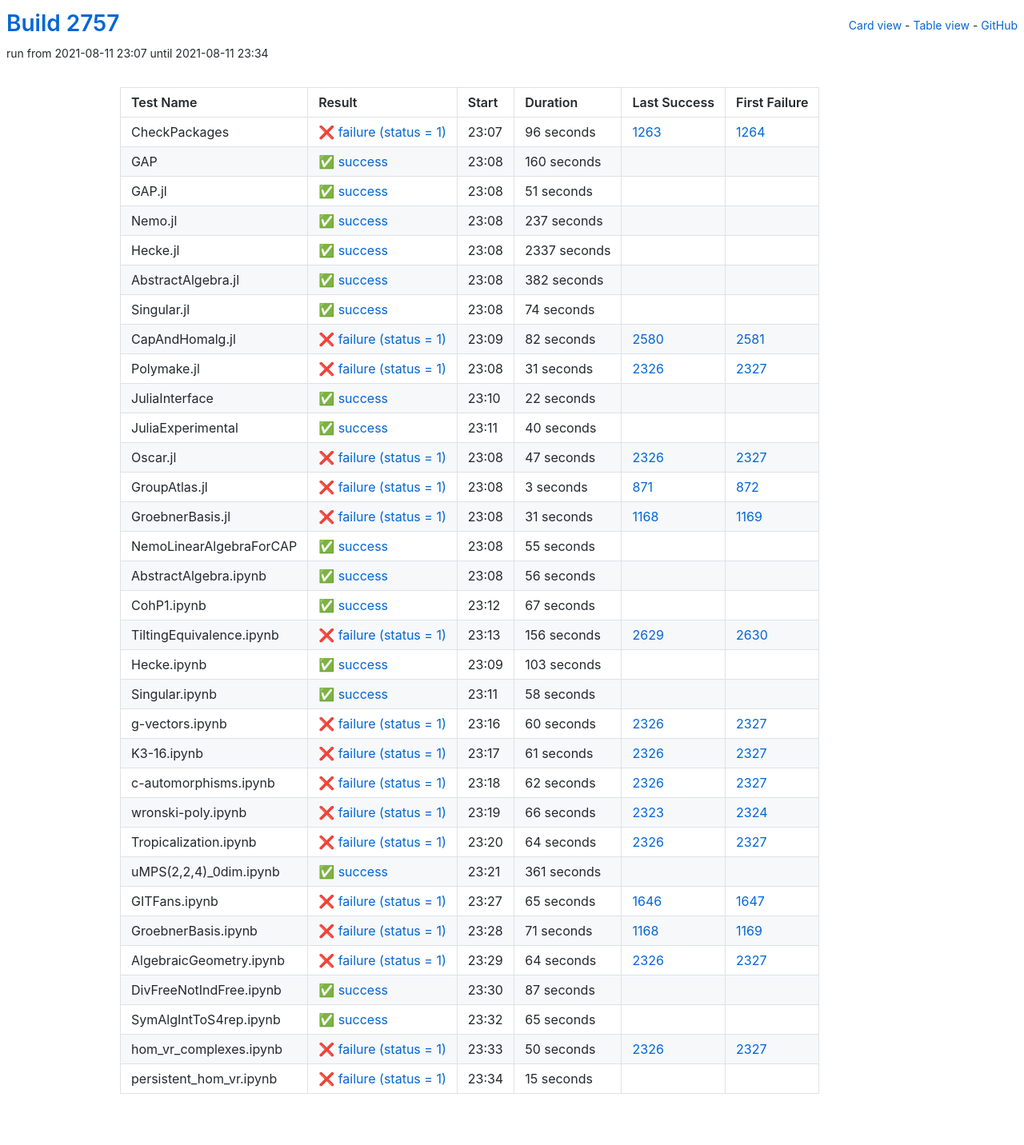
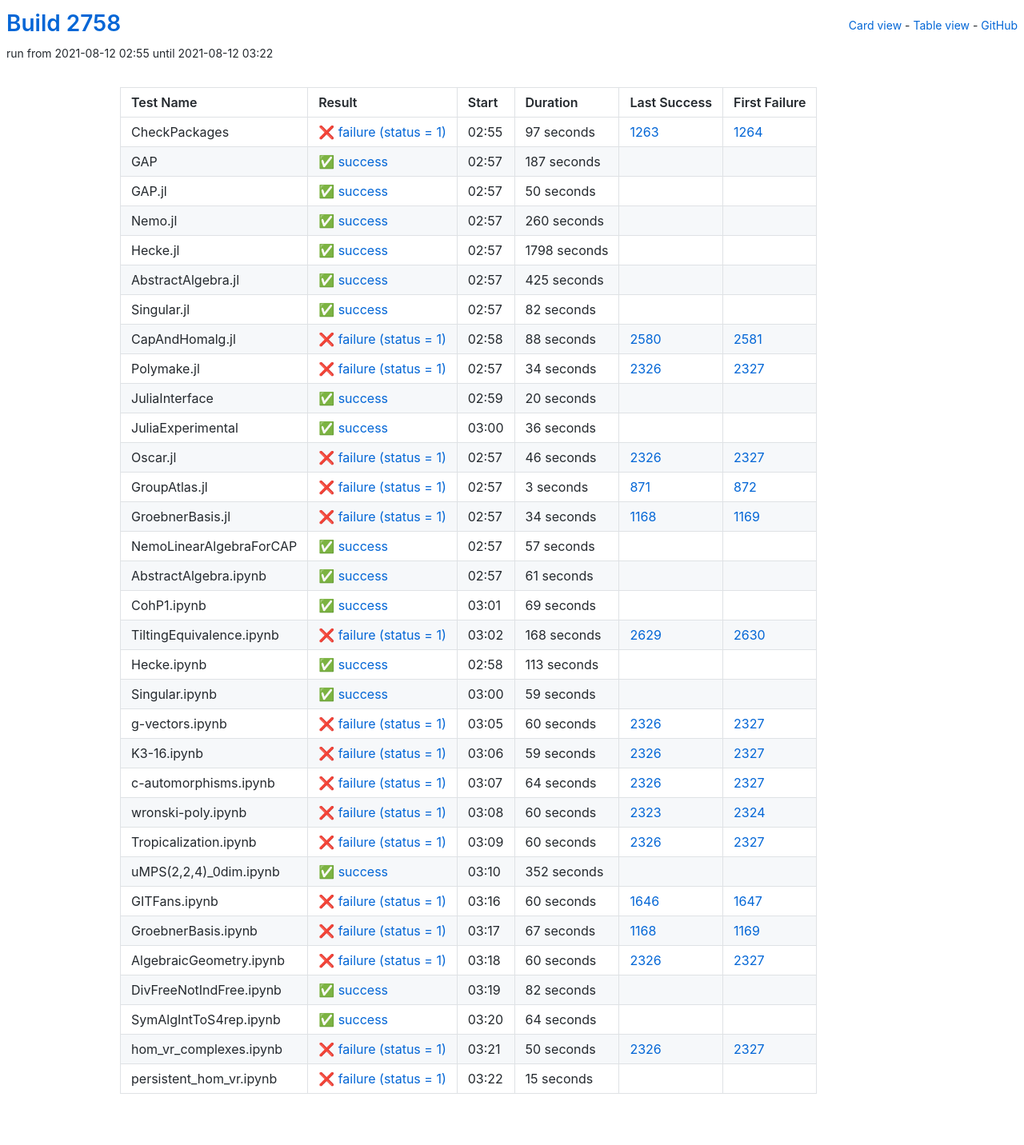
Before and after one commit to oscar-system/oscar-ci-status-stable, a Jekyll site: the page built from table.html, in a window 1280 px wide. Shown: the whole page at 80% size. Built offline with Jekyll 4.4.1, drawn with Linux system fonts in a browser that asks for light colours.

Commit message:
Build #2758

```diff
--- a/_data/ci.yml
+++ b/_data/ci.yml
@@ -1,6 +1,6 @@
 ---
-build: 2757
-build_url: https://oscarci.mathematik.uni-kl.de/job/oscar-stable/2757/
+build: 2758
+build_url: https://oscarci.mathematik.uni-kl.de/job/oscar-stable/2758/
 job: oscar-stable
 organization: oscar-system
 repo: oscar-ci-status-stable
@@ -8,152 +8,152 @@ repourl: https://github.com/oscar-system/oscar-ci-status-stable
 tests:
 - name: CheckPackages
   id: checkpackages
-  log: https://oscarci.mathematik.uni-kl.de/job/oscar-stable/2757/artifact/logs/build-2757/CheckPackages.log
-  start: 2021-08-11 23:07
+  log: https://oscarci.mathematik.uni-kl.de/job/oscar-stable/2758/artifact/logs/build-2758/CheckPackages.log
+  start: 2021-08-12 02:55
   success: false
   exitcode: 1
   status: failure
-  duration: 96
+  duration: 97
   last_success: 1263
   last_success_url: https://oscarci.mathematik.uni-kl.de/job/oscar-stable/1263/
   first_failure: 1264
   first_failure_url: https://oscarci.mathematik.uni-kl.de/job/oscar-stable/1264/
 - name: GAP
   id: gap
-  log: https://oscarci.mathematik.uni-kl.de/job/oscar-stable/2757/artifact/logs/build-2757/GAP.log
-  start: 2021-08-11 23:08
+  log: https://oscarci.mathematik.uni-kl.de/job/oscar-stable/2758/artifact/logs/build-2758/GAP.log
+  start: 2021-08-12 02:57
   success: true
   exitcode: 0
   status: success
-  duration: 160
+  duration: 187
   last_success: false
   last_success_url:
   first_failure: false
   first_failure_url:
 - name: GAP.jl
   id: gap-jl
-  log: https://oscarci.mathematik.uni-kl.de/job/oscar-stable/2757/artifact/logs/build-2757/GAP.jl.log
-  start: 2021-08-11 23:08
+  log: https://oscarci.mathematik.uni-kl.de/job/oscar-stable/2758/artifact/logs/build-2758/GAP.jl.log
+  start: 2021-08-12 02:57
   success: true
   exitcode: 0
   status: success
-  duration: 51
+  duration: 50
   last_success: false
   last_success_url:
   first_failure: false
   first_failure_url:
 - name: Nemo.jl
   id: nemo-jl
-  log: https://oscarci.mathematik.uni-kl.de/job/oscar-stable/2757/artifact/logs/build-2757/Nemo.jl.log
-  start: 2021-08-11 23:08
+  log: https://oscarci.mathematik.uni-kl.de/job/oscar-stable/2758/artifact/logs/build-2758/Nemo.jl.log
+  start: 2021-08-12 02:57
   success: true
   exitcode: 0
   status: success
-  duration: 237
+  duration: 260
   last_success: false
   last_success_url:
   first_failure: false
   first_failure_url:
 - name: Hecke.jl
   id: hecke-jl
-  log: https://oscarci.mathematik.uni-kl.de/job/oscar-stable/2757/artifact/logs/build-2757/Hecke.jl.log
-  start: 2021-08-11 23:08
+  log: https://oscarci.mathematik.uni-kl.de/job/oscar-stable/2758/artifact/logs/build-2758/Hecke.jl.log
+  start: 2021-08-12 02:57
   success: true
   exitcode: 0
   status: success
-  duration: 2337
+  duration: 1798
   last_success: false
   last_success_url:
   first_failure: false
   first_failure_url:
 - name: AbstractAlgebra.jl
   id: abstractalgebra-jl
-  log: https://oscarci.mathematik.uni-kl.de/job/oscar-stable/2757/artifact/logs/build-2757/AbstractAlgebra.jl.log
-  start: 2021-08-11 23:08
+  log: https://oscarci.mathematik.uni-kl.de/job/oscar-stable/2758/artifact/logs/build-2758/AbstractAlgebra.jl.log
+  start: 2021-08-12 02:57
   success: true
   exitcode: 0
   status: success
-  duration: 382
+  duration: 425
   last_success: false
   last_success_url:
   first_failure: false
   first_failure_url:
 - name: Singular.jl
   id: singular-jl
-  log: https://oscarci.mathematik.uni-kl.de/job/oscar-stable/2757/artifact/logs/build-2757/Singular.jl.log
-  start: 2021-08-11 23:08
+  log: https://oscarci.mathematik.uni-kl.de/job/oscar-stable/2758/artifact/logs/build-2758/Singular.jl.log
+  start: 2021-08-12 02:57
   success: true
   exitcode: 0
   status: success
-  duration: 74
+  duration: 82
   last_success: false
   last_success_url:
   first_failure: false
   first_failure_url:
 - name: CapAndHomalg.jl
   id: capandhomalg-jl
-  log: https://oscarci.mathematik.uni-kl.de/job/oscar-stable/2757/artifact/logs/build-2757/CapAndHomalg.jl.log
-  start: 2021-08-11 23:09
+  log: https://oscarci.mathematik.uni-kl.de/job/oscar-stable/2758/artifact/logs/build-2758/CapAndHomalg.jl.log
+  start: 2021-08-12 02:58
   success: false
   exitcode: 1
   status: failure
-  duration: 82
+  duration: 88
   last_success: 2580
   last_success_url: https://oscarci.mathematik.uni-kl.de/job/oscar-stable/2580/
   first_failure: 2581
   first_failure_url: https://oscarci.mathematik.uni-kl.de/job/oscar-stable/2581/
 - name: Polymake.jl
   id: polymake-jl
-  log: https://oscarci.mathematik.uni-kl.de/job/oscar-stable/2757/artifact/logs/build-2757/Polymake.jl.log
-  start: 2021-08-11 23:08
+  log: https://oscarci.mathematik.uni-kl.de/job/oscar-stable/2758/artifact/logs/build-2758/Polymake.jl.log
+  start: 2021-08-12 02:57
   success: false
   exitcode: 1
   status: failure
-  duration: 31
+  duration: 34
   last_success: 2326
   last_success_url: https://oscarci.mathematik.uni-kl.de/job/oscar-stable/2326/
   first_failure: 2327
   first_failure_url: https://oscarci.mathematik.uni-kl.de/job/oscar-stable/2327/
 - name: JuliaInterface
   id: juliainterface
-  log: https://oscarci.mathematik.uni-kl.de/job/oscar-stable/2757/artifact/logs/build-2757/JuliaInterface.log
-  start: 2021-08-11 23:10
+  log: https://oscarci.mathematik.uni-kl.de/job/oscar-stable/2758/artifact/logs/build-2758/JuliaInterface.log
+  start: 2021-08-12 02:59
   success: true
   exitcode: 0
   status: success
-  duration: 22
+  duration: 20
   last_success: false
   last_success_url:
   first_failure: false
   first_failure_url:
 - name: JuliaExperimental
   id: juliaexperimental
-  log: https://oscarci.mathematik.uni-kl.de/job/oscar-stable/2757/artifact/logs/build-2757/JuliaExperimental.log
-  start: 2021-08-11 23:11
+  log: https://oscarci.mathematik.uni-kl.de/job/oscar-stable/2758/artifact/logs/build-2758/JuliaExperimental.log
+  start: 2021-08-12 03:00
   success: true
   exitcode: 0
   status: success
-  duration: 40
+  duration: 36
   last_success: false
   last_success_url:
   first_failure: false
   first_failure_url:
 - name: Oscar.jl
   id: oscar-jl
-  log: https://oscarci.mathematik.uni-kl.de/job/oscar-stable/2757/artifact/logs/build-2757/Oscar.jl.log
-  start: 2021-08-11 23:08
+  log: https://oscarci.mathematik.uni-kl.de/job/oscar-stable/2758/artifact/logs/build-2758/Oscar.jl.log
+  start: 2021-08-12 02:57
   success: false
   exitcode: 1
   status: failure
-  duration: 47
+  duration: 46
   last_success: 2326
   last_success_url: https://oscarci.mathematik.uni-kl.de/job/oscar-stable/2326/
   first_failure: 2327
   first_failure_url: https://oscarci.mathematik.uni-kl.de/job/oscar-stable/2327/
 - name: GroupAtlas.jl
   id: groupatlas-jl
-  log: https://oscarci.mathematik.uni-kl.de/job/oscar-stable/2757/artifact/logs/build-2757/GroupAtlas.jl.log
-  start: 2021-08-11 23:08
+  log: https://oscarci.mathematik.uni-kl.de/job/oscar-stable/2758/artifact/logs/build-2758/GroupAtlas.jl.log
+  start: 2021-08-12 02:57
   success: false
   exitcode: 1
   status: failure
@@ -164,92 +164,92 @@ tests:
   first_failure_url: https://oscarci.mathematik.uni-kl.de/job/oscar-stable/872/
 - name: GroebnerBasis.jl
   id: groebnerbasis-jl
-  log: https://oscarci.mathematik.uni-kl.de/job/oscar-stable/2757/artifact/logs/build-2757/GroebnerBasis.jl.log
-  start: 2021-08-11 23:08
+  log: https://oscarci.mathematik.uni-kl.de/job/oscar-stable/2758/artifact/logs/build-2758/GroebnerBasis.jl.log
+  start: 2021-08-12 02:57
   success: false
   exitcode: 1
   status: failure
-  duration: 31
+  duration: 34
   last_success: 1168
   last_success_url: https://oscarci.mathematik.uni-kl.de/job/oscar-stable/1168/
   first_failure: 1169
   first_failure_url: https://oscarci.mathematik.uni-kl.de/job/oscar-stable/1169/
 - name: NemoLinearAlgebraForCAP
   id: nemolinearalgebraforcap
-  log: https://oscarci.mathematik.uni-kl.de/job/oscar-stable/2757/artifact/logs/build-2757/NemoLinearAlgebraForCAP.log
-  start: 2021-08-11 23:08
+  log: https://oscarci.mathematik.uni-kl.de/job/oscar-stable/2758/artifact/logs/build-2758/NemoLinearAlgebraForCAP.log
+  start: 2021-08-12 02:57
   success: true
   exitcode: 0
   status: success
-  duration: 55
+  duration: 57
   last_success: false
   last_success_url:
   first_failure: false
   first_failure_url:
 - name: AbstractAlgebra.ipynb
   id: abstractalgebra-ipynb
-  log: https://oscarci.mathematik.uni-kl.de/job/oscar-stable/2757/artifact/logs/build-2757/AbstractAlgebra.ipynb.log
-  start: 2021-08-11 23:08
+  log: https://oscarci.mathematik.uni-kl.de/job/oscar-stable/2758/artifact/logs/build-2758/AbstractAlgebra.ipynb.log
+  start: 2021-08-12 02:57
   success: true
   exitcode: 0
   status: success
-  duration: 56
+  duration: 61
   last_success: false
   last_success_url:
   first_failure: false
   first_failure_url:
 - name: CohP1.ipynb
   id: cohp1-ipynb
-  log: https://oscarci.mathematik.uni-kl.de/job/oscar-stable/2757/artifact/logs/build-2757/CohP1.ipynb.log
-  start: 2021-08-11 23:12
+  log: https://oscarci.mathematik.uni-kl.de/job/oscar-stable/2758/artifact/logs/build-2758/CohP1.ipynb.log
+  start: 2021-08-12 03:01
   success: true
   exitcode: 0
   status: success
-  duration: 67
+  duration: 69
   last_success: false
   last_success_url:
   first_failure: false
   first_failure_url:
 - name: TiltingEquivalence.ipynb
   id: tiltingequivalence-ipynb
-  log: https://oscarci.mathematik.uni-kl.de/job/oscar-stable/2757/artifact/logs/build-2757/TiltingEquivalence.ipynb.log
-  start: 2021-08-11 23:13
+  log: https://oscarci.mathematik.uni-kl.de/job/oscar-stable/2758/artifact/logs/build-2758/TiltingEquivalence.ipynb.log
+  start: 2021-08-12 03:02
   success: false
   exitcode: 1
   status: failure
-  duration: 156
+  duration: 168
   last_success: 2629
   last_success_url: https://oscarci.mathematik.uni-kl.de/job/oscar-stable/2629/
   first_failure: 2630
   first_failure_url: https://oscarci.mathematik.uni-kl.de/job/oscar-stable/2630/
 - name: Hecke.ipynb
   id: hecke-ipynb
-  log: https://oscarci.mathematik.uni-kl.de/job/oscar-stable/2757/artifact/logs/build-2757/Hecke.ipynb.log
-  start: 2021-08-11 23:09
+  log: https://oscarci.mathematik.uni-kl.de/job/oscar-stable/2758/artifact/logs/build-2758/Hecke.ipynb.log
+  start: 2021-08-12 02:58
   success: true
   exitcode: 0
   status: success
-  duration: 103
+  duration: 113
   last_success: false
   last_success_url:
   first_failure: false
   first_failure_url:
 - name: Singular.ipynb
   id: singular-ipynb
-  log: https://oscarci.mathematik.uni-kl.de/job/oscar-stable/2757/artifact/logs/build-2757/Singular.ipynb.log
-  start: 2021-08-11 23:11
+  log: https://oscarci.mathematik.uni-kl.de/job/oscar-stable/2758/artifact/logs/build-2758/Singular.ipynb.log
+  start: 2021-08-12 03:00
   success: true
   exitcode: 0
   status: success
-  duration: 58
+  duration: 59
   last_success: false
   last_success_url:
   first_failure: false
   first_failure_url:
 - name: g-vectors.ipynb
   id: g-vectors-ipynb
-  log: https://oscarci.mathematik.uni-kl.de/job/oscar-stable/2757/artifact/logs/build-2757/g-vectors.ipynb.log
-  start: 2021-08-11 23:16
+  log: https://oscarci.mathematik.uni-kl.de/job/oscar-stable/2758/artifact/logs/build-2758/g-vectors.ipynb.log
+  start: 2021-08-12 03:05
   success: false
   exitcode: 1
   status: failure
@@ -260,44 +260,20 @@ tests:
   first_failure_url: https://oscarci.mathematik.uni-kl.de/job/oscar-stable/2327/
 - name: K3-16.ipynb
   id: k3-16-ipynb
-  log: https://oscarci.mathematik.uni-kl.de/job/oscar-stable/2757/artifact/logs/build-2757/K3-16.ipynb.log
-  start: 2021-08-11 23:17
+  log: https://oscarci.mathematik.uni-kl.de/job/oscar-stable/2758/artifact/logs/build-2758/K3-16.ipynb.log
+  start: 2021-08-12 03:06
   success: false
   exitcode: 1
   status: failure
-  duration: 61
+  duration: 59
   last_success: 2326
   last_success_url: https://oscarci.mathematik.uni-kl.de/job/oscar-stable/2326/
   first_failure: 2327
   first_failure_url: https://oscarci.mathematik.uni-kl.de/job/oscar-stable/2327/
 - name: c-automorphisms.ipynb
   id: c-automorphisms-ipynb
-  log: https://oscarci.mathematik.uni-kl.de/job/oscar-stable/2757/artifact/logs/build-2757/c-automorphisms.ipynb.log
-  start: 2021-08-11 23:18
-  success: false
-  exitcode: 1
-  status: failure
-  duration: 62
-  last_success: 2326
-  last_success_url: https://oscarci.mathematik.uni-kl.de/job/oscar-stable/2326/
-  first_failure: 2327
-  first_failure_url: https://oscarci.mathematik.uni-kl.de/job/oscar-stable/2327/
-- name: wronski-poly.ipynb
-  id: wronski-poly-ipynb
-  log: https://oscarci.mathematik.uni-kl.de/job/oscar-stable/2757/artifact/logs/build-2757/wronski-poly.ipynb.log
-  start: 2021-08-11 23:19
-  success: false
-  exitcode: 1
-  status: failure
-  duration: 66
-  last_success: 2323
-  last_success_url: https://oscarci.mathematik.uni-kl.de/job/oscar-stable/2323/
-  first_failure: 2324
-  first_failure_url: https://oscarci.mathematik.uni-kl.de/job/oscar-stable/2324/
-- name: Tropicalization.ipynb
-  id: tropicalization-ipynb
-  log: https://oscarci.mathematik.uni-kl.de/job/oscar-stable/2757/artifact/logs/build-2757/Tropicalization.ipynb.log
-  start: 2021-08-11 23:20
+  log: https://oscarci.mathematik.uni-kl.de/job/oscar-stable/2758/artifact/logs/build-2758/c-automorphisms.ipynb.log
+  start: 2021-08-12 03:07
   success: false
   exitcode: 1
   status: failure
@@ -306,82 +282,106 @@ tests:
   last_success_url: https://oscarci.mathematik.uni-kl.de/job/oscar-stable/2326/
   first_failure: 2327
   first_failure_url: https://oscarci.mathematik.uni-kl.de/job/oscar-stable/2327/
+- name: wronski-poly.ipynb
+  id: wronski-poly-ipynb
+  log: https://oscarci.mathematik.uni-kl.de/job/oscar-stable/2758/artifact/logs/build-2758/wronski-poly.ipynb.log
+  start: 2021-08-12 03:08
+  success: false
+  exitcode: 1
+  status: failure
+  duration: 60
+  last_success: 2323
+  last_success_url: https://oscarci.mathematik.uni-kl.de/job/oscar-stable/2323/
+  first_failure: 2324
+  first_failure_url: https://oscarci.mathematik.uni-kl.de/job/oscar-stable/2324/
+- name: Tropicalization.ipynb
+  id: tropicalization-ipynb
+  log: https://oscarci.mathematik.uni-kl.de/job/oscar-stable/2758/artifact/logs/build-2758/Tropicalization.ipynb.log
+  start: 2021-08-12 03:09
+  success: false
+  exitcode: 1
+  status: failure
+  duration: 60
+  last_success: 2326
+  last_success_url: https://oscarci.mathematik.uni-kl.de/job/oscar-stable/2326/
+  first_failure: 2327
+  first_failure_url: https://oscarci.mathematik.uni-kl.de/job/oscar-stable/2327/
 - name: uMPS(2,2,4)_0dim.ipynb
   id: umps-2-2-4-0dim-ipynb
-  log: https://oscarci.mathematik.uni-kl.de/job/oscar-stable/2757/artifact/logs/build-2757/uMPS-2-2-4-_0dim.ipynb.log
-  start: 2021-08-11 23:21
+  log: https://oscarci.mathematik.uni-kl.de/job/oscar-stable/2758/artifact/logs/build-2758/uMPS-2-2-4-_0dim.ipynb.log
+  start: 2021-08-12 03:10
   success: true
   exitcode: 0
   status: success
-  duration: 361
+  duration: 352
   last_success: false
   last_success_url:
   first_failure: false
   first_failure_url:
 - name: GITFans.ipynb
   id: gitfans-ipynb
-  log: https://oscarci.mathematik.uni-kl.de/job/oscar-stable/2757/artifact/logs/build-2757/GITFans.ipynb.log
-  start: 2021-08-11 23:27
+  log: https://oscarci.mathematik.uni-kl.de/job/oscar-stable/2758/artifact/logs/build-2758/GITFans.ipynb.log
+  start: 2021-08-12 03:16
   success: false
   exitcode: 1
   status: failure
-  duration: 65
+  duration: 60
   last_success: 1646
   last_success_url: https://oscarci.mathematik.uni-kl.de/job/oscar-stable/1646/
   first_failure: 1647
   first_failure_url: https://oscarci.mathematik.uni-kl.de/job/oscar-stable/1647/
 - name: GroebnerBasis.ipynb
   id: groebnerbasis-ipynb
-  log: https://oscarci.mathematik.uni-kl.de/job/oscar-stable/2757/artifact/logs/build-2757/GroebnerBasis.ipynb.log
-  start: 2021-08-11 23:28
+  log: https://oscarci.mathematik.uni-kl.de/job/oscar-stable/2758/artifact/logs/build-2758/GroebnerBasis.ipynb.log
+  start: 2021-08-12 03:17
   success: false
   exitcode: 1
   status: failure
-  duration: 71
+  duration: 67
   last_success: 1168
   last_success_url: https://oscarci.mathematik.uni-kl.de/job/oscar-stable/1168/
   first_failure: 1169
   first_failure_url: https://oscarci.mathematik.uni-kl.de/job/oscar-stable/1169/
 - name: AlgebraicGeometry.ipynb
   id: algebraicgeometry-ipynb
-  log: https://oscarci.mathematik.uni-kl.de/job/oscar-stable/2757/artifact/logs/build-2757/AlgebraicGeometry.ipynb.log
-  start: 2021-08-11 23:29
+  log: https://oscarci.mathematik.uni-kl.de/job/oscar-stable/2758/artifact/logs/build-2758/AlgebraicGeometry.ipynb.log
+  start: 2021-08-12 03:18
   success: false
   exitcode: 1
   status: failure
-  duration: 64
+  duration: 60
   last_success: 2326
   last_success_url: https://oscarci.mathematik.uni-kl.de/job/oscar-stable/2326/
   first_failure: 2327
   first_failure_url: https://oscarci.mathematik.uni-kl.de/job/oscar-stable/2327/
 - name: DivFreeNotIndFree.ipynb
   id: divfreenotindfree-ipynb
-  log: https://oscarci.mathematik.uni-kl.de/job/oscar-stable/2757/artifact/logs/build-2757/DivFreeNotIndFree.ipynb.log
-  start: 2021-08-11 23:30
+  log: https://oscarci.mathematik.uni-kl.de/job/oscar-stable/2758/artifact/logs/build-2758/DivFreeNotIndFree.ipynb.log
+  start: 2021-08-12 03:19
   success: true
   exitcode: 0
   status: success
-  duration: 87
+  duration: 82
   last_success: false
   last_success_url:
   first_failure: false
   first_failure_url:
 - name: SymAlgIntToS4rep.ipynb
   id: symalginttos4rep-ipynb
-  log: https://oscarci.mathematik.uni-kl.de/job/oscar-stable/2757/artifact/logs/build-2757/SymAlgIntToS4rep.ipynb.log
-  start: 2021-08-11 23:32
+  log: https://oscarci.mathematik.uni-kl.de/job/oscar-stable/2758/artifact/logs/build-2758/SymAlgIntToS4rep.ipynb.log
+  start: 2021-08-12 03:20
   success: true
   exitcode: 0
   status: success
-  duration: 65
+  duration: 64
   last_success: false
   last_success_url:
   first_failure: false
   first_failure_url:
 - name: hom_vr_complexes.ipynb
   id: hom-vr-complexes-ipynb
-  log: https://oscarci.mathematik.uni-kl.de/job/oscar-stable/2757/artifact/logs/build-2757/hom_vr_complexes.ipynb.log
-  start: 2021-08-11 23:33
+  log: https://oscarci.mathematik.uni-kl.de/job/oscar-stable/2758/artifact/logs/build-2758/hom_vr_complexes.ipynb.log
+  start: 2021-08-12 03:21
   success: false
   exitcode: 1
   status: failure
@@ -392,8 +392,8 @@ tests:
   first_failure_url: https://oscarci.mathematik.uni-kl.de/job/oscar-stable/2327/
 - name: persistent_hom_vr.ipynb
   id: persistent-hom-vr-ipynb
-  log: https://oscarci.mathematik.uni-kl.de/job/oscar-stable/2757/artifact/logs/build-2757/persistent_hom_vr.ipynb.log
-  start: 2021-08-11 23:34
+  log: https://oscarci.mathematik.uni-kl.de/job/oscar-stable/2758/artifact/logs/build-2758/persistent_hom_vr.ipynb.log
+  start: 2021-08-12 03:22
   success: false
   exitcode: 1
   status: failure
```
Also changed, not shown: README.md.
